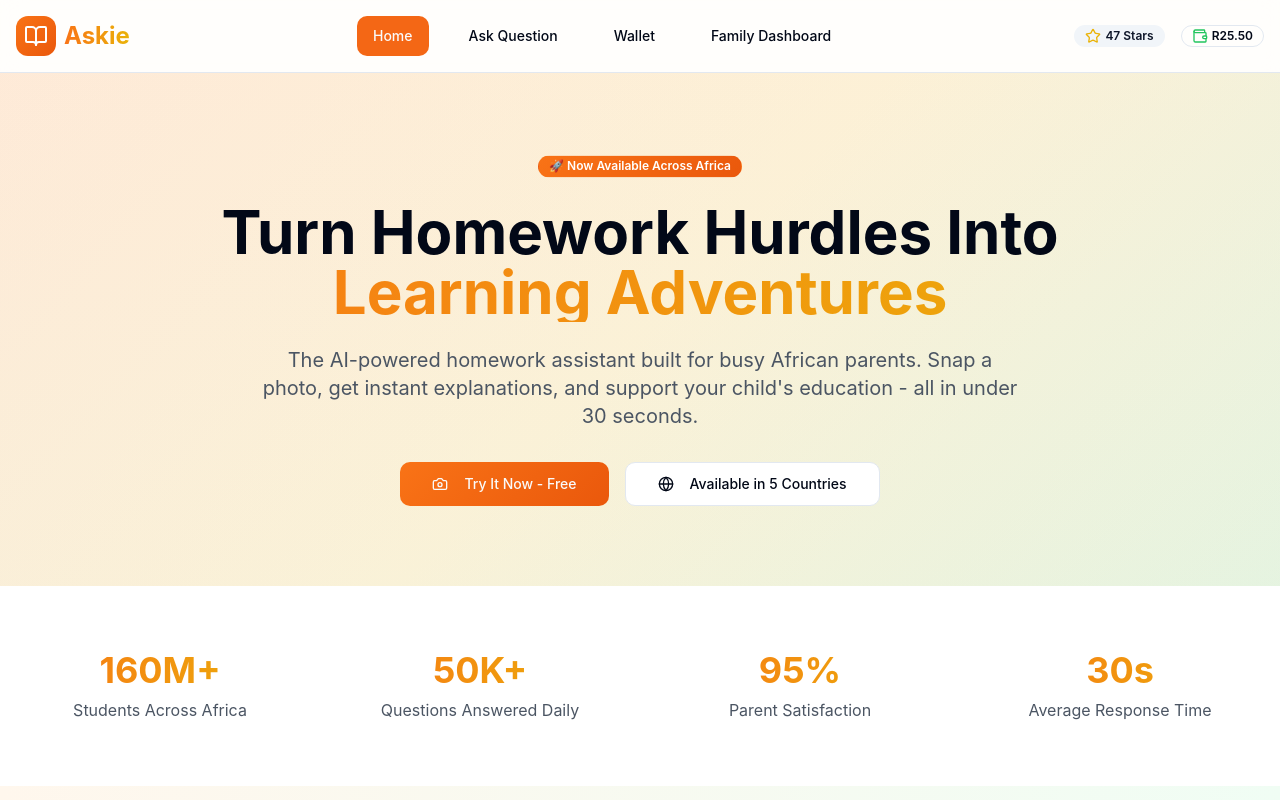
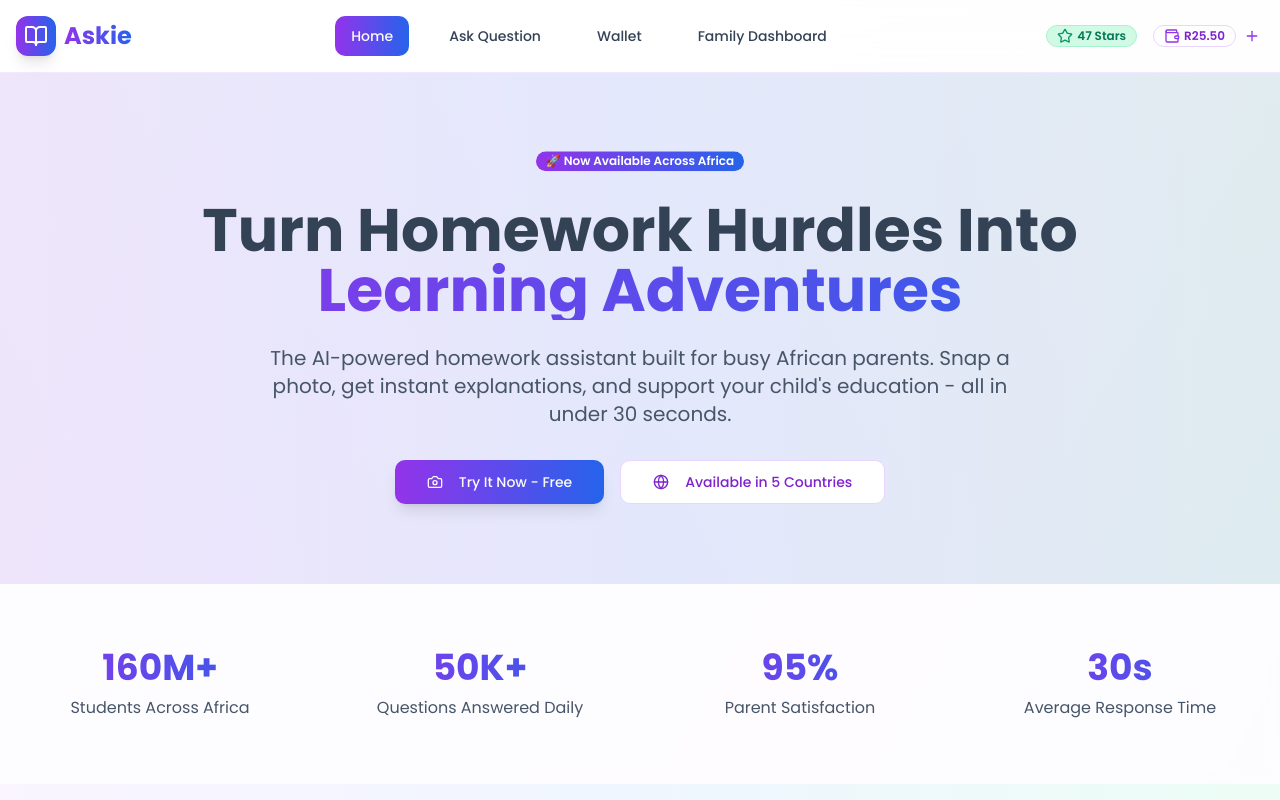
Before and after one commit to PedroNeel/askie-homework-hero, a React (Vite) app: page / in a window 1280 px wide. Shown: the top 800 px of the page. Built offline with nearby package versions, Linux system fonts and the light colour scheme.

Commit message:
Refactor: Improve UI and add top-up button
- Changed the app's color scheme and font for a more vibrant and appealing look.
- Added a plus icon to the balance display for quick top-up functionality.

```diff
--- a/src/index.css
+++ b/src/index.css
@@ -1,3 +1,5 @@
+
+@import url('https://fonts.googleapis.com/css2?family=Inter:wght@400;500;600;700&family=Poppins:wght@400;500;600;700;800&display=swap');
 
 @tailwind base;
 @tailwind components;
@@ -10,32 +12,32 @@ All colors MUST be HSL.
 @layer base {
   :root {
     --background: 0 0% 100%;
-    --foreground: 222.2 84% 4.9%;
+    --foreground: 215 25% 27%;
 
     --card: 0 0% 100%;
-    --card-foreground: 222.2 84% 4.9%;
+    --card-foreground: 215 25% 27%;
 
     --popover: 0 0% 100%;
-    --popover-foreground: 222.2 84% 4.9%;
+    --popover-foreground: 215 25% 27%;
 
-    --primary: 22 91% 52%;
+    --primary: 262 83% 58%;
     --primary-foreground: 0 0% 98%;
 
-    --secondary: 210 40% 96.1%;
-    --secondary-foreground: 222.2 47.4% 11.2%;
+    --secondary: 220 14% 96%;
+    --secondary-foreground: 215 25% 27%;
 
-    --muted: 210 40% 96.1%;
-    --muted-foreground: 215.4 16.3% 46.9%;
+    --muted: 220 14% 96%;
+    --muted-foreground: 215 16% 47%;
 
-    --accent: 210 40% 96.1%;
-    --accent-foreground: 222.2 47.4% 11.2%;
+    --accent: 220 14% 96%;
+    --accent-foreground: 215 25% 27%;
 
-    --destructive: 0 84.2% 60.2%;
+    --destructive: 0 84% 60%;
     --destructive-foreground: 210 40% 98%;
 
-    --border: 214.3 31.8% 91.4%;
-    --input: 214.3 31.8% 91.4%;
-    --ring: 22 91% 52%;
+    --border: 220 13% 91%;
+    --input: 220 13% 91%;
+    --ring: 262 83% 58%;
 
     --radius: 0.75rem;
 
@@ -50,33 +52,33 @@ All colors MUST be HSL.
   }
 
   .dark {
-    --background: 222.2 84% 4.9%;
+    --background: 215 28% 17%;
     --foreground: 210 40% 98%;
 
-    --card: 222.2 84% 4.9%;
+    --card: 215 28% 17%;
     --card-foreground: 210 40% 98%;
 
-    --popover: 222.2 84% 4.9%;
+    --popover: 215 28% 17%;
     --popover-foreground: 210 40% 98%;
 
-    --primary: 22 91% 52%;
-    --primary-foreground: 222.2 47.4% 11.2%;
+    --primary: 262 83% 58%;
+    --primary-foreground: 215 25% 27%;
 
-    --secondary: 217.2 32.6% 17.5%;
+    --secondary: 215 28% 25%;
     --secondary-foreground: 210 40% 98%;
 
-    --muted: 217.2 32.6% 17.5%;
-    --muted-foreground: 215 20.2% 65.1%;
+    --muted: 215 28% 25%;
+    --muted-foreground: 215 20% 65%;
 
-    --accent: 217.2 32.6% 17.5%;
+    --accent: 215 28% 25%;
     --accent-foreground: 210 40% 98%;
 
-    --destructive: 0 62.8% 30.6%;
+    --destructive: 0 63% 31%;
     --destructive-foreground: 210 40% 98%;
 
-    --border: 217.2 32.6% 17.5%;
-    --input: 217.2 32.6% 17.5%;
-    --ring: 212.7 26.8% 83.9%;
+    --border: 215 28% 25%;
+    --input: 215 28% 25%;
+    --ring: 262 83% 58%;
     --sidebar-background: 240 5.9% 10%;
     --sidebar-foreground: 240 4.8% 95.9%;
     --sidebar-primary: 224.3 76.3% 48%;
@@ -95,7 +97,7 @@ All colors MUST be HSL.
 
   body {
     @apply bg-background text-foreground;
-    font-family: 'Inter', -apple-system, BlinkMacSystemFont, 'Segoe UI', Roboto, sans-serif;
+    font-family: 'Poppins', 'Inter', -apple-system, BlinkMacSystemFont, 'Segoe UI', Roboto, sans-serif;
   }
 }
 
@@ -105,7 +107,7 @@ All colors MUST be HSL.
   }
 
   .gradient-text {
-    @apply bg-gradient-to-r from-sunset-500 to-baobab-500 bg-clip-text text-transparent;
+    @apply bg-gradient-to-r from-purple-600 to-blue-600 bg-clip-text text-transparent;
   }
 
   .hover-lift {
--- a/src/pages/Index.tsx
+++ b/src/pages/Index.tsx
@@ -3,7 +3,7 @@ import { useState } from "react";
 import { Button } from "@/components/ui/button";
 import { Card } from "@/components/ui/card";
 import { Badge } from "@/components/ui/badge";
-import { Camera, MessageSquare, Wallet, Star, Trophy, BookOpen, Users, Globe, Zap, Heart } from "lucide-react";
+import { Camera, MessageSquare, Wallet, Star, Trophy, BookOpen, Users, Globe, Zap, Heart, Plus } from "lucide-react";
 import HomeworkCapture from "@/components/HomeworkCapture";
 import PaymentWallet from "@/components/PaymentWallet";
 import FamilyDashboard from "@/components/FamilyDashboard";
@@ -65,61 +65,75 @@ const Index = () => {
   ];
 
   return (
-    <div className="min-h-screen bg-gradient-to-b from-orange-50 to-green-50">
+    <div className="min-h-screen bg-gradient-to-br from-slate-50 via-purple-50 to-blue-50">
       {/* Navigation */}
-      <nav className="sticky top-0 z-50 bg-white/80 backdrop-blur-md border-b">
+      <nav className="sticky top-0 z-50 bg-white/90 backdrop-blur-lg border-b border-purple-100">
         <div className="container mx-auto px-4 py-4">
           <div className="flex items-center justify-between">
             <div className="flex items-center gap-2">
-              <div className="w-10 h-10 rounded-xl bg-gradient-sunset flex items-center justify-center">
+              <div className="w-10 h-10 rounded-xl bg-gradient-to-r from-purple-600 to-blue-600 flex items-center justify-center shadow-lg">
                 <BookOpen className="w-6 h-6 text-white" />
               </div>
-              <h1 className="text-2xl font-bold gradient-text">Askie</h1>
+              <h1 className="text-2xl font-bold bg-gradient-to-r from-purple-600 to-blue-600 bg-clip-text text-transparent">Askie</h1>
             </div>
 
             <div className="hidden md:flex items-center gap-6">
               <Button
                 variant={activeTab === "home" ? "default" : "ghost"}
                 onClick={() => setActiveTab("home")}
+                className={activeTab === "home" ? "bg-gradient-to-r from-purple-600 to-blue-600" : "hover:bg-purple-50"}
               >
                 Home
               </Button>
               <Button
                 variant={activeTab === "homework" ? "default" : "ghost"}
                 onClick={() => setActiveTab("homework")}
+                className={activeTab === "homework" ? "bg-gradient-to-r from-purple-600 to-blue-600" : "hover:bg-purple-50"}
               >
                 Ask Question
               </Button>
               <Button
                 variant={activeTab === "wallet" ? "default" : "ghost"}
                 onClick={() => setActiveTab("wallet")}
+                className={activeTab === "wallet" ? "bg-gradient-to-r from-purple-600 to-blue-600" : "hover:bg-purple-50"}
               >
                 Wallet
               </Button>
               <Button
                 variant={activeTab === "dashboard" ? "default" : "ghost"}
                 onClick={() => setActiveTab("dashboard")}
+                className={activeTab === "dashboard" ? "bg-gradient-to-r from-purple-600 to-blue-600" : "hover:bg-purple-50"}
               >
                 Family Dashboard
               </Button>
             </div>
 
             <div className="flex items-center gap-4">
-              <Badge variant="secondary" className="gap-1">
-                <Star className="w-4 h-4 text-baobab-500" />
+              <Badge variant="secondary" className="gap-1 bg-emerald-100 text-emerald-700 border-emerald-200">
+                <Star className="w-4 h-4 text-emerald-600" />
                 {familyStars} Stars
               </Badge>
-              <Badge variant="outline" className="gap-1">
-                <Wallet className="w-4 h-4 text-savanna-500" />
-                R{userBalance.toFixed(2)}
-              </Badge>
+              <div className="flex items-center gap-1">
+                <Badge variant="outline" className="gap-1 border-purple-200 text-purple-700">
+                  <Wallet className="w-4 h-4 text-purple-600" />
+                  R{userBalance.toFixed(2)}
+                </Badge>
+                <Button
+                  size="sm"
+                  variant="ghost"
+                  className="h-6 w-6 p-0 hover:bg-purple-100"
+                  onClick={() => setActiveTab("wallet")}
+                >
+                  <Plus className="w-4 h-4 text-purple-600" />
+                </Button>
+              </div>
             </div>
           </div>
         </div>
       </nav>
 
       {/* Mobile Navigation */}
-      <div className="md:hidden fixed bottom-0 left-0 right-0 z-50 bg-white border-t">
+      <div className="md:hidden fixed bottom-0 left-0 right-0 z-50 bg-white/90 backdrop-blur-lg border-t border-purple-100">
         <div className="flex">
           {[
             { id: "home", icon: BookOpen, label: "Home" },
@@ -130,7 +144,7 @@ const Index = () => {
             <Button
               key={id}
               variant="ghost"
-              className={`flex-1 flex-col h-16 ${activeTab === id ? 'text-sunset-500 bg-sunset-50' : ''}`}
+              className={`flex-1 flex-col h-16 ${activeTab === id ? 'text-purple-600 bg-purple-50' : 'hover:bg-purple-50'}`}
               onClick={() => setActiveTab(id)}
             >
               <Icon className="w-5 h-5" />
@@ -146,16 +160,16 @@ const Index = () => {
           <>
             {/* Hero Section */}
             <section className="py-20 relative overflow-hidden">
-              <div className="absolute inset-0 bg-gradient-africa opacity-10"></div>
+              <div className="absolute inset-0 bg-gradient-to-r from-purple-600/10 via-blue-600/10 to-emerald-600/10"></div>
               <div className="container mx-auto px-4 text-center relative">
-                <Badge className="mb-6 animate-bounce-gentle bg-gradient-sunset text-white">
+                <Badge className="mb-6 animate-bounce bg-gradient-to-r from-purple-600 to-blue-600 text-white border-0">
                   🚀 Now Available Across Africa
                 </Badge>
                 <h1 className="text-4xl md:text-6xl font-bold mb-6 animate-fade-in">
                   Turn Homework Hurdles Into
-                  <span className="gradient-text block">Learning Adventures</span>
+                  <span className="bg-gradient-to-r from-purple-600 to-blue-600 bg-clip-text text-transparent block">Learning Adventures</span>
                 </h1>
-                <p className="text-xl text-gray-600 mb-8 max-w-3xl mx-auto animate-fade-in">
+                <p className="text-xl text-slate-600 mb-8 max-w-3xl mx-auto animate-fade-in">
                   The AI-powered homework assistant built for busy African parents.
                   Snap a photo, get instant explanations, and support your child's education -
                   all in under 30 seconds.
@@ -163,13 +177,13 @@ const Index = () => {
                 <div className="flex flex-col sm:flex-row gap-4 justify-center animate-fade-in">
                   <Button
                     size="lg"
-                    className="bg-gradient-sunset hover:shadow-lg transform hover:scale-105 transition-all"
+                    className="bg-gradient-to-r from-purple-600 to-blue-600 hover:from-purple-700 hover:to-blue-700 shadow-lg hover:shadow-xl transform hover:scale-105 transition-all"
                     onClick={() => setActiveTab("homework")}
                   >
                     <Camera className="w-5 h-5 mr-2" />
                     Try It Now - Free
                   </Button>
-                  <Button size="lg" variant="outline" className="hover-lift">
+                  <Button size="lg" variant="outline" className="border-purple-200 text-purple-700 hover:bg-purple-50 transition-all hover:scale-105">
                     <Globe className="w-5 h-5 mr-2" />
                     Available in 5 Countries
                   </Button>
@@ -178,15 +192,15 @@ const Index = () => {
             </section>
 
             {/* Stats Section */}
-            <section className="py-16 bg-white">
+            <section className="py-16 bg-white/70 backdrop-blur-sm">
               <div className="container mx-auto px-4">
                 <div className="grid grid-cols-2 md:grid-cols-4 gap-8">
                   {stats.map((stat, index) => (
                     <div key={index} className="text-center animate-fade-in">
-                      <div className="text-3xl md:text-4xl font-bold gradient-text mb-2">
+                      <div className="text-3xl md:text-4xl font-bold bg-gradient-to-r from-purple-600 to-blue-600 bg-clip-text text-transparent mb-2">
                         {stat.value}
                       </div>
-                      <div className="text-gray-600">{stat.label}</div>
+                      <div className="text-slate-600">{stat.label}</div>
                     </div>
                   ))}
                 </div>
@@ -194,25 +208,25 @@ const Index = () => {
             </section>
 
             {/* Features Section */}
-            <section className="py-20 bg-gradient-to-r from-sunset-50 to-savanna-50">
+            <section className="py-20 bg-gradient-to-r from-purple-50 via-blue-50 to-emerald-50">
               <div className="container mx-auto px-4">
                 <div className="text-center mb-16">
-                  <h2 className="text-3xl md:text-4xl font-bold mb-4">
+                  <h2 className="text-3xl md:text-4xl font-bold mb-4 bg-gradient-to-r from-purple-600 to-blue-600 bg-clip-text text-transparent">
                     Everything Your Family Needs
                   </h2>
-                  <p className="text-xl text-gray-600 max-w-2xl mx-auto">
+                  <p className="text-xl text-slate-600 max-w-2xl mx-auto">
                     Designed specifically for African families, with local curriculum support and mobile money integration
                   </p>
                 </div>
 
                 <div className="grid grid-cols-1 md:grid-cols-2 lg:grid-cols-4 gap-8">
                   {features.map((feature, index) => (
-                    <Card key={index} className="p-6 hover-lift border-0 shadow-lg">
-                      <div className="w-12 h-12 rounded-lg bg-gradient-sunset flex items-center justify-center mb-4">
+                    <Card key={index} className="p-6 transition-all duration-300 hover:scale-105 hover:shadow-xl border-0 shadow-lg bg-white/80 backdrop-blur-sm">
+                      <div className="w-12 h-12 rounded-lg bg-gradient-to-r from-purple-600 to-blue-600 flex items-center justify-center mb-4">
                         <feature.icon className="w-6 h-6 text-white" />
                       </div>
-                      <h3 className="text-xl font-semibold mb-2">{feature.title}</h3>
-                      <p className="text-gray-600 text-sm">{feature.description}</p>
+                      <h3 className="text-xl font-semibold mb-2 text-slate-800">{feature.title}</h3>
+                      <p className="text-slate-600 text-sm">{feature.description}</p>
                     </Card>
                   ))}
                 </div>
@@ -220,29 +234,29 @@ const Index = () => {
             </section>
 
             {/* Testimonials */}
-            <section className="py-20 bg-white">
+            <section className="py-20 bg-white/70 backdrop-blur-sm">
               <div className="container mx-auto px-4">
                 <div className="text-center mb-16">
-                  <h2 className="text-3xl md:text-4xl font-bold mb-4">
+                  <h2 className="text-3xl md:text-4xl font-bold mb-4 bg-gradient-to-r from-purple-600 to-blue-600 bg-clip-text text-transparent">
                     Loved by Parents Across Africa
                   </h2>
-                  <p className="text-xl text-gray-600">
+                  <p className="text-xl text-slate-600">
                     Join thousands of families already using Askie
                   </p>
                 </div>
 
                 <div className="grid grid-cols-1 md:grid-cols-3 gap-8">
                   {testimonials.map((testimonial, index) => (
-                    <Card key={index} className="p-6 hover-lift">
+                    <Card key={index} className="p-6 transition-all duration-300 hover:scale-105 hover:shadow-xl bg-white/80 backdrop-blur-sm border-0 shadow-lg">
                       <div className="flex mb-4">
                         {[...Array(testimonial.stars)].map((_, i) => (
-                          <Star key={i} className="w-5 h-5 fill-baobab-400 text-baobab-400" />
+                          <Star key={i} className="w-5 h-5 fill-emerald-400 text-emerald-400" />
                         ))}
                       </div>
-                      <p className="text-gray-600 mb-4 italic">"{testimonial.text}"</p>
+                      <p className="text-slate-600 mb-4 italic">"{testimonial.text}"</p>
                       <div>
-                        <div className="font-semibold">{testimonial.name}</div>
-                        <div className="text-sm text-gray-500">{testimonial.location}</div>
+                        <div className="font-semibold text-slate-800">{testimonial.name}</div>
+                        <div className="text-sm text-slate-500">{testimonial.location}</div>
                       </div>
                     </Card>
                   ))}
@@ -251,7 +265,7 @@ const Index = () => {
             </section>
 
             {/* CTA Section */}
-            <section className="py-20 bg-gradient-africa relative overflow-hidden">
+            <section className="py-20 bg-gradient-to-r from-purple-600 via-blue-600 to-emerald-600 relative overflow-hidden">
               <div className="absolute inset-0 bg-black/10"></div>
               <div className="container mx-auto px-4 text-center relative text-white">
                 <h2 className="text-3xl md:text-4xl font-bold mb-4">
@@ -262,7 +276,7 @@ const Index = () => {
                 </p>
                 <Button
                   size="lg"
-                  className="bg-white text-sunset-600 hover:bg-gray-50 hover:shadow-xl transform hover:scale-105 transition-all"
+                  className="bg-white text-purple-600 hover:bg-gray-50 hover:shadow-xl transform hover:scale-105 transition-all"
                   onClick={() => setActiveTab("homework")}
                 >
                   <Heart className="w-5 h-5 mr-2" />
```
Also changed, not shown: src/components/HomeworkCapture.tsx (+33 -26 lines), src/components/PaymentWallet.tsx (+30 -30 lines).
